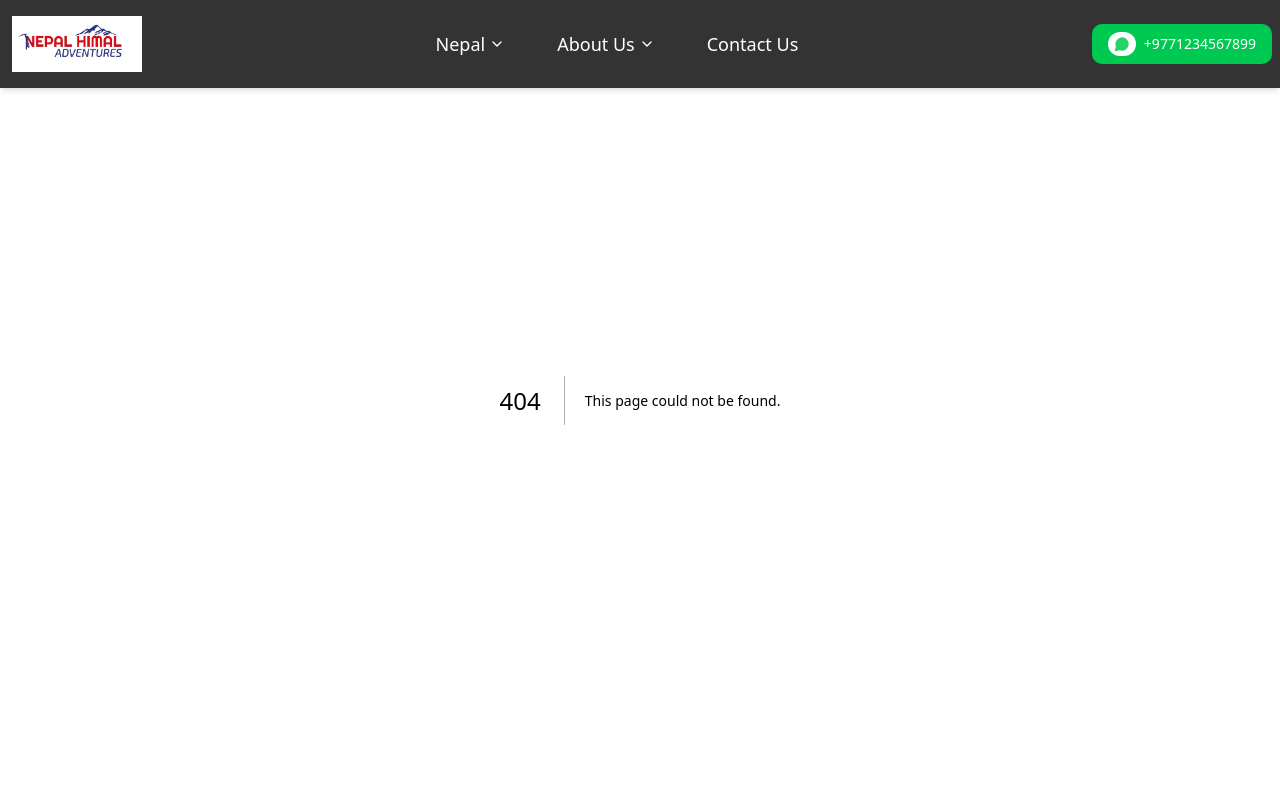
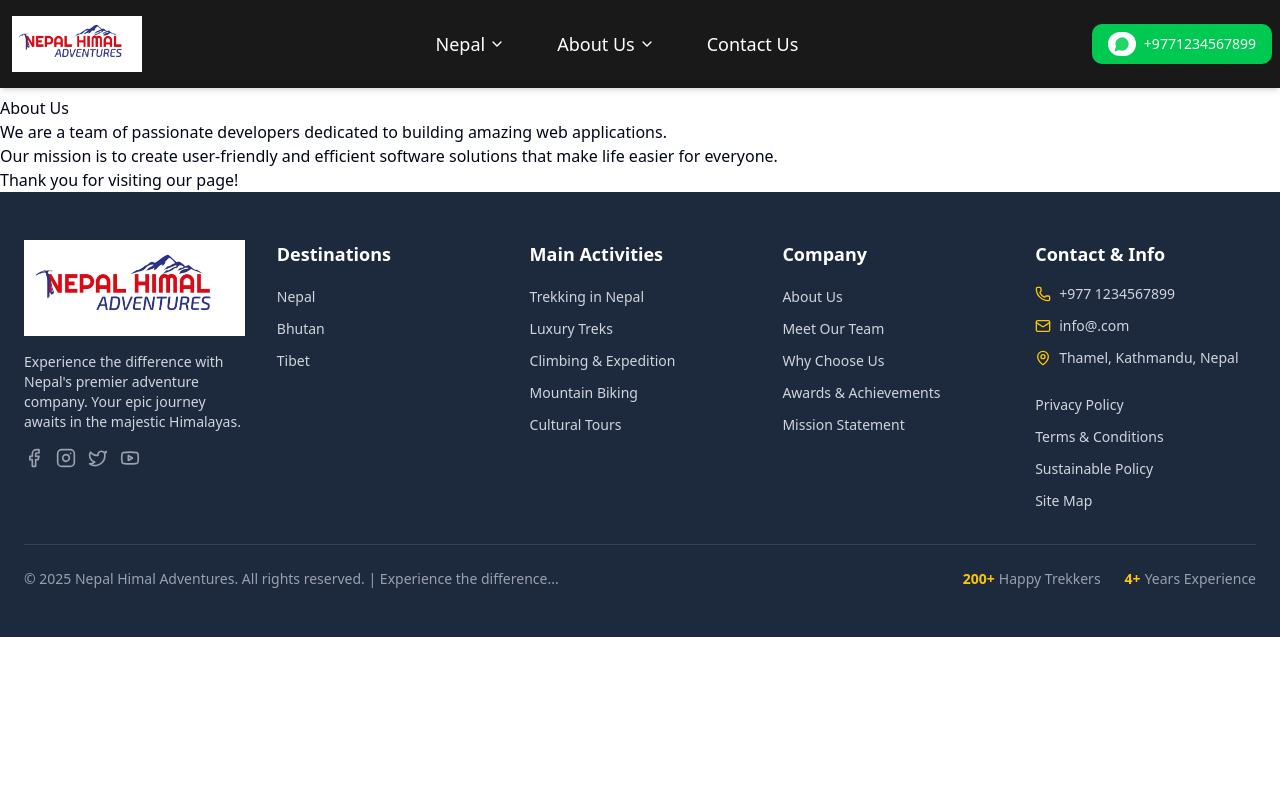
Before and after one commit to AayushGrg333/Nepal-Himal-Adventures, a Next.js app: page /about in a window 1280 px wide. Before the commit this address had no page. Shown: the top 800 px of the page. Built offline with nearby package versions, Linux system fonts and the light colour scheme.

Commit message:
Add about us page
Co-authored-by: AayushGrg333 <aayushgrg333@gmail.com>
Co-authored-by: rexonbjm <rexonbjm@gmail.com>

```diff
--- /dev/null
+++ b/src/app/about/page.tsx
@@ -0,0 +1,14 @@
+'use client'
+
+import React from "react"
+
+export default function AboutUs() {
+     return (
+          <div className="pt-20 lg:pt-24">
+               <h1>About Us</h1>
+               <p>We are a team of passionate developers dedicated to building amazing web applications.</p>
+               <p>Our mission is to create user-friendly and efficient software solutions that make life easier for everyone.</p>
+               <p>Thank you for visiting our page!</p>
+          </div>
+     )
+}
--- a/src/app/aboutus/page.tsx
+++ /dev/null
@@ -1,10 +0,0 @@
-'use client'
-
-import React from "react"
-
-export default function AboutUs() {
-     return
-     <div>
-          <h1>This is about us page</h1>
-     </div>
-}
--- a/src/components/Navbar.tsx
+++ b/src/components/Navbar.tsx
@@ -163,7 +163,7 @@ export function Navbar() {
 
   return (
     <div>
-      <div className="w-full fixed lg:p-2 p-0 top-0 left-0 right-0 z-50 bg-black/80 text-white shadow-md">
+      <div className="w-full fixed lg:p-2 p-0 top-0 left-0 right-0 z-50 bg-black/90 text-white shadow-md">
         <div className="font-inter w-full mx-auto">
           <div className="flex items-center justify-between h-18">
             {/* Left side - Logo */}
```
